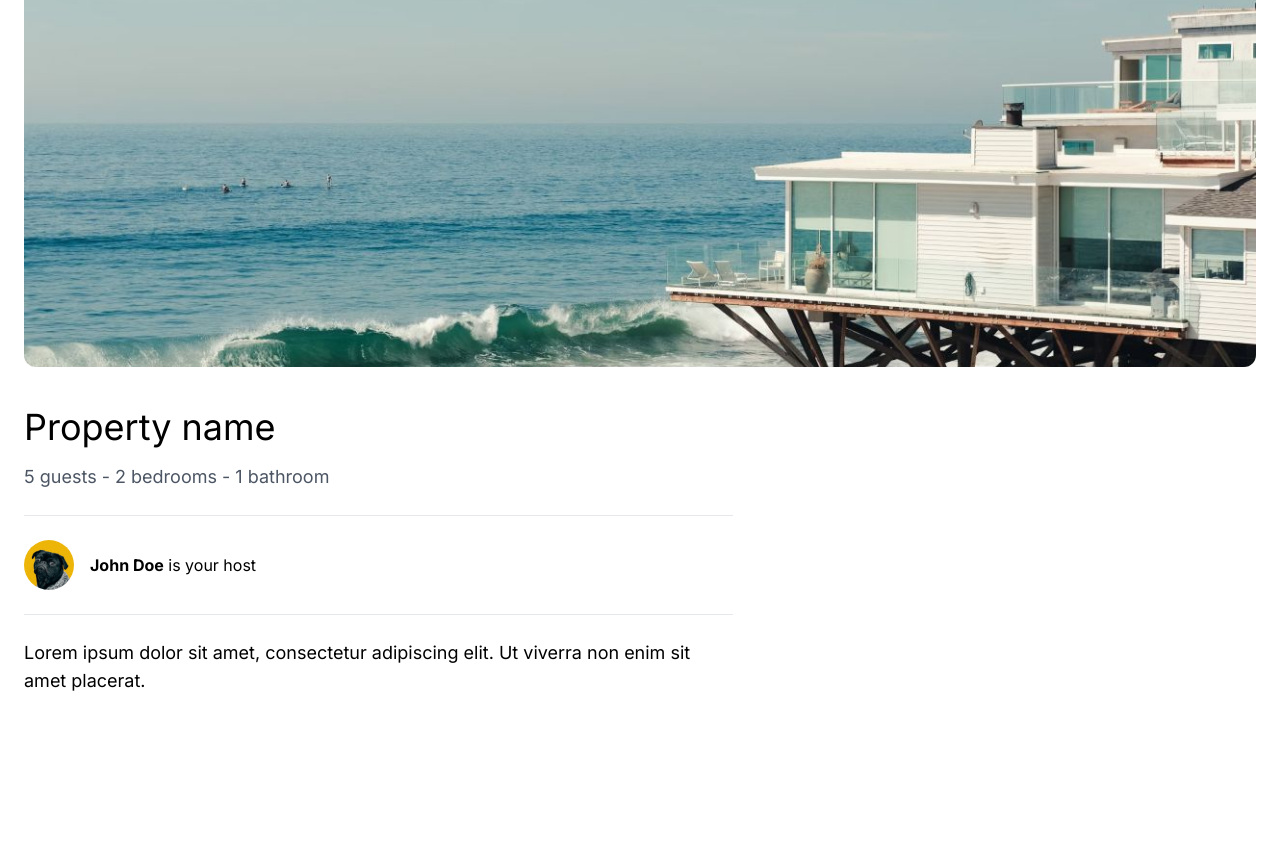
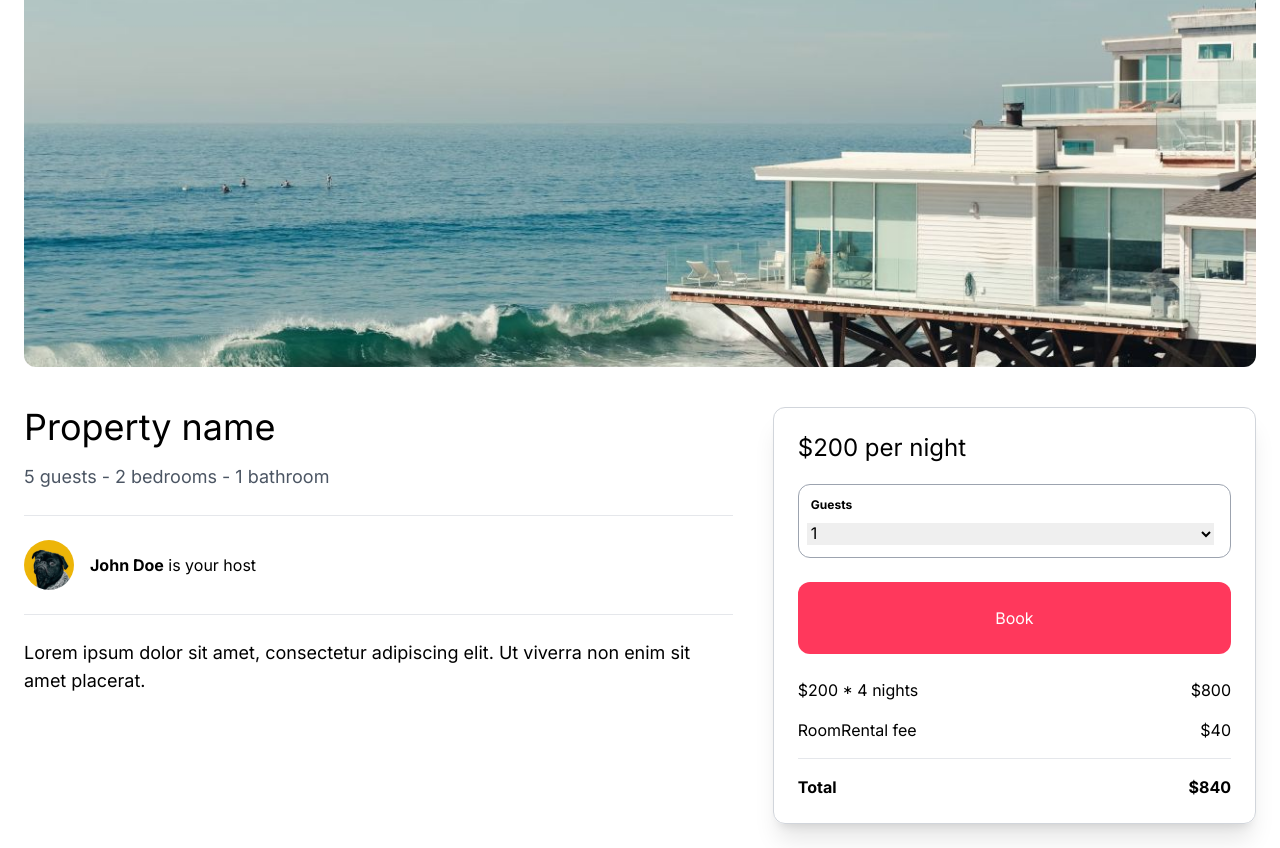
Before and after one commit to dan-yates1/nextjs-django-airbnb, a Next.js app: page /properties/1 in a window 1280 px wide. Shown: the part 273-1121 px from the top of the page. Before the commit the page ends 992 px from the top, so only its background shows below. Built offline with nearby package versions, Linux system fonts and the light colour scheme.

Commit message:
completed static reservation sidebar

```diff
--- a/src/app/properties/[id]/ReservationSidebar.tsx
+++ b/src/app/properties/[id]/ReservationSidebar.tsx
@@ -1,7 +1,39 @@
 export default function ReservationSidebar() {
-    return (
-        <div>
+  return (
+    <aside className="mt-6 p-6 col-span-2 rounded-xl border border-gray-300 shadow-xl">
+      <h2 className="mb-5 text-2xl">$200 per night</h2>
 
-        </div>
-    )
+      <div className="mb-6 p-3 border border-gray-400 rounded-xl">
+        <label className="mb-2 block font-bold text-xs">Guests</label>
+
+        <select className="w-full -ml-1 text-xm">
+          <option>1</option>
+          <option>2</option>
+          <option>3</option>
+          <option>4</option>
+        </select>
+      </div>
+
+      <div className="cursor-pointer w-full mb-6 py-6 text-center text-white bg-airbnb hover:bg-airbnbDark rounded-xl">
+        Book
+      </div>
+
+      <div className="mb-4 flex justify-between align-center">
+        <p>$200 * 4 nights</p>
+        <p>$800</p>
+      </div>
+
+      <div className="mb-4 flex justify-between align-center">
+        <p>RoomRental fee</p>
+        <p>$40</p>
+      </div>
+
+      <hr />
+
+      <div className="mt-4 flex justify-between align-center font-bold">
+        <p>Total</p>
+        <p>$840</p>
+      </div>
+    </aside>
+  );
 }
--- a/src/app/properties/[id]/page.tsx
+++ b/src/app/properties/[id]/page.tsx
@@ -3,8 +3,8 @@
 
 export default function PropertyDetailPage() {
   return (
-    <main className="max-w-[1500px] mx-auto px-6">
-      <div className="w-full h-[64vh] overflow-hidden rounded-xl relative">
+    <main className="max-w-[1500px] mx-auto px-6 pb-6">
+      <div className="w-full h-[64vh] mb-4 overflow-hidden rounded-xl relative">
         <Image
           fill
           src="/beach_1.jpg"
@@ -13,7 +13,7 @@
         />
       </div>
 
-      <div className="mt-4 grid grid-cols-1 md:grid-cols-5 gap-4">
+      <div className="grid grid-cols-1 md:grid-cols-5 gap-4">
         <div className="py-6 pr-6 col-span-3">
           <h1 className="mb-4 text-4xl">Property name</h1>
 
@@ -44,9 +44,7 @@
             non enim sit amet placerat.
           </p>
         </div>
-        <div>
-          <ReservationSidebar />
-        </div>
+        <ReservationSidebar />
       </div>
     </main>
   );
```
